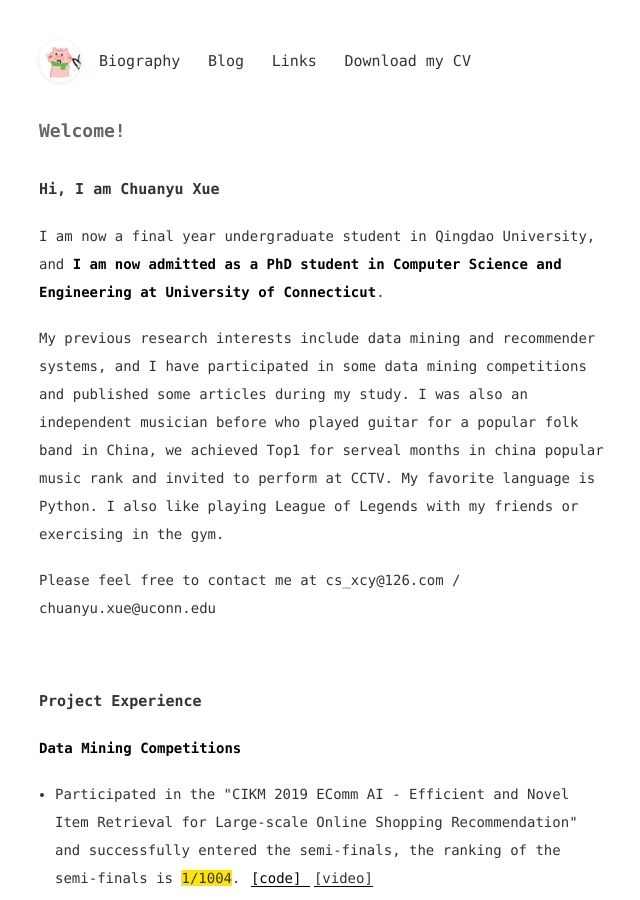
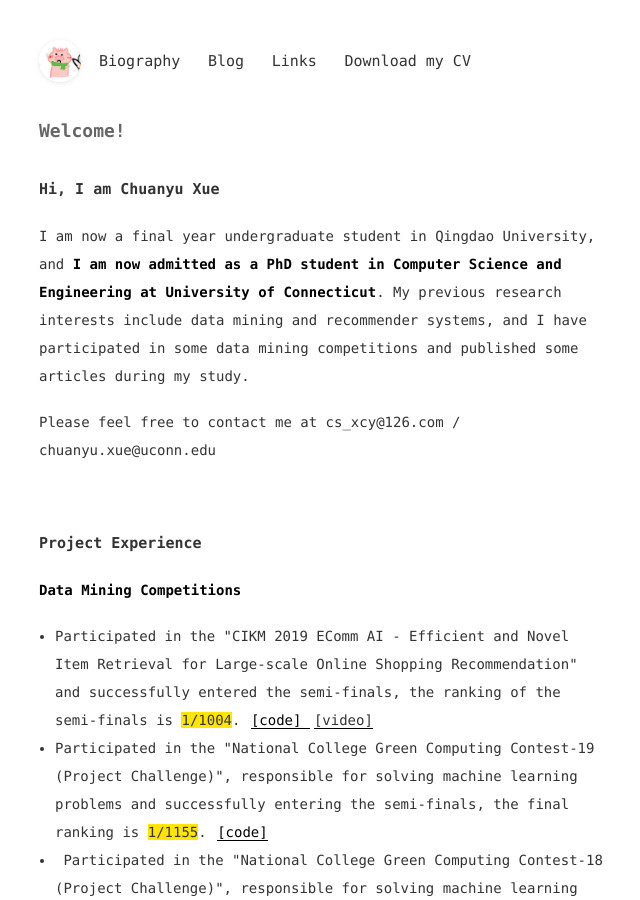
Before and after one commit to ChuanyuXue/profile, a Jekyll site: the page built from index.html, in a window 1280 px wide and 900 px high. Shown: the whole window, without its empty margins (315-955 px from the left). Built offline with Jekyll 4.4.1, drawn with Linux system fonts in a browser that asks for light colours.

Commit message:
Update index.html

```diff
--- a/index.html
+++ b/index.html
@@ -8,10 +8,7 @@ js: [blog.js]
 	Hi, I am Chuanyu Xue
 </h3>
 <p>
-	I am now a final year undergraduate student in Qingdao University, and <strong>I am now admitted as a PhD student in Computer Science and Engineering at University of Connecticut</strong>.&nbsp;
-</p>
-<p>
-	My previous research interests include data mining and recommender systems, and I have participated in some data mining competitions and published some articles during my study. I was also an independent musician before who played guitar for a popular folk band in China, we achieved Top1 for serveal months in china popular music rank and invited to perform at CCTV. My favorite language is Python. I also like playing League of Legends with my friends or exercising in the gym.&nbsp;
+	I am now a final year undergraduate student in Qingdao University, and <strong>I am now admitted as a PhD student in Computer Science and Engineering at University of Connecticut</strong>. My previous research interests include data mining and recommender systems, and I have participated in some data mining competitions and published some articles during my study.
 </p>
 <p>
 	Please feel free to contact me at cs_xcy@126.com / chuanyu.xue@uconn.edu
```
